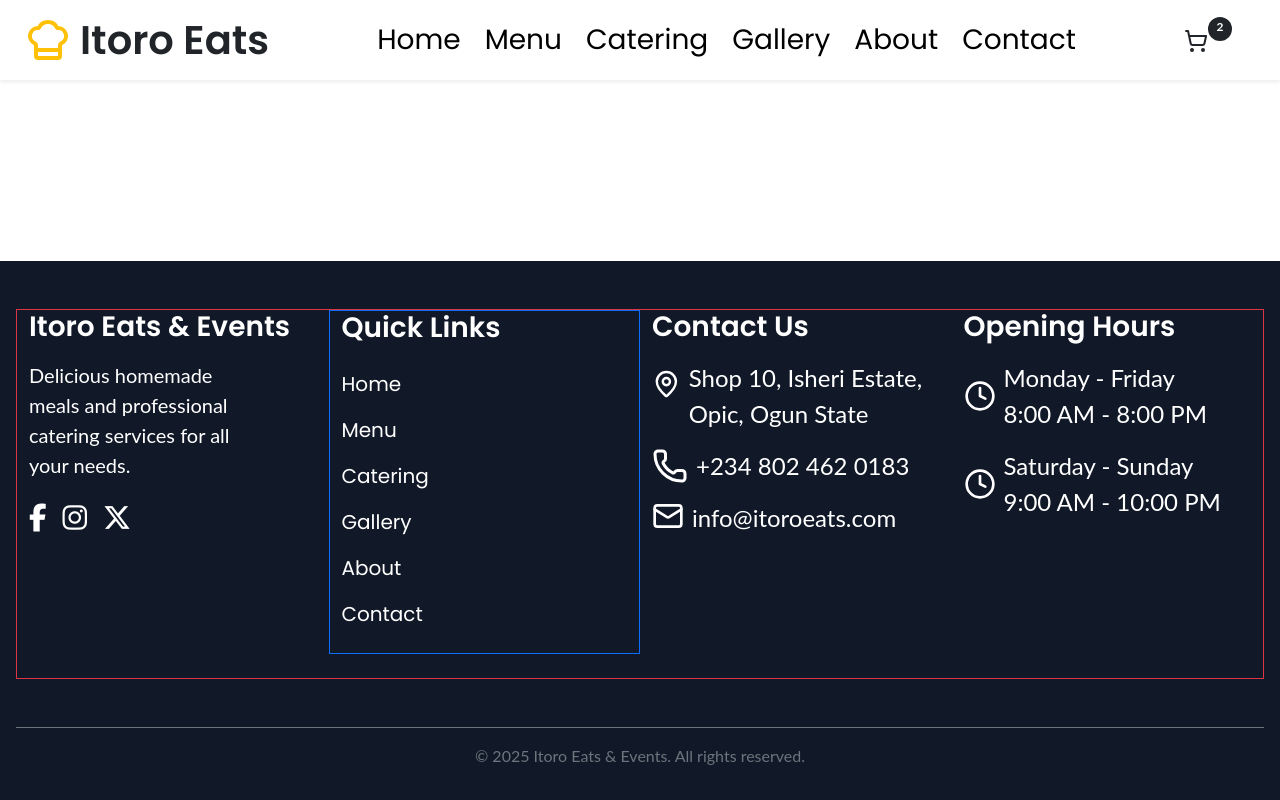
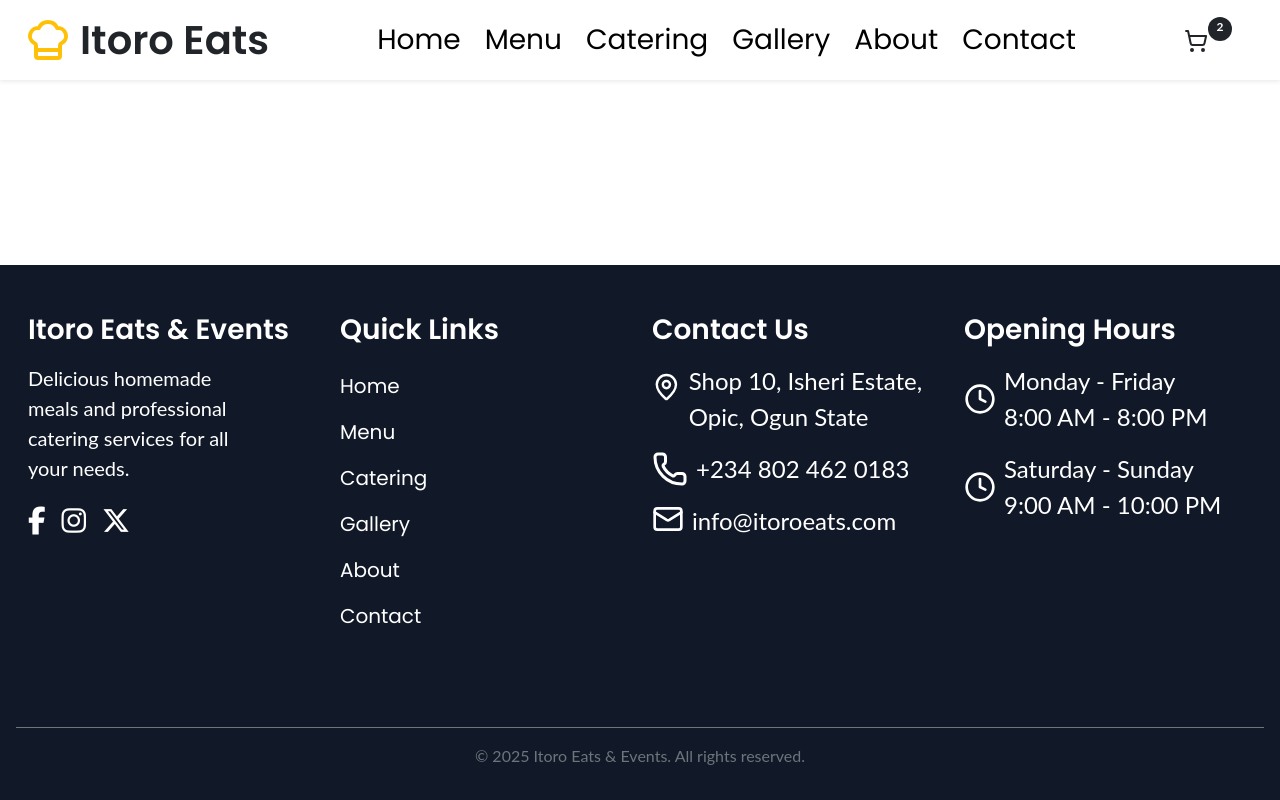
Before and after one commit to EmmanuelOnyekachi21/ItoroBlessingCateringSiteREACT, a React (Vite) app in the folder catering-frontend/: page / in a window 1280 px wide. Built offline with nearby package versions, Linux system fonts and the light colour scheme.

Commit message:
feat: Removed outlines

```diff
--- a/catering-frontend/src/components/ui/Footer.jsx
+++ b/catering-frontend/src/components/ui/Footer.jsx
@@ -6,7 +6,7 @@ const Footer = () => {
   return (
     <footer className='text-white pt-5 pb-3' style={{ backgroundColor: '#111827' }}>
       <div className="px-3">
-        <div className="row mx-auto border border-danger">
+        <div className="row mx-auto">
 
           {/* Itoro Eats and Events */}
           <div className="col-12 col-md-6 mb-4 col-lg-3">
@@ -28,7 +28,7 @@ const Footer = () => {
           </div>
 
           {/* Quick Links */}
-          <div className="col-12 col-md-6 col-lg-3 mb-4 border border-primary">
+          <div className="col-12 col-md-6 col-lg-3 mb-4">
             <h3 className='poppins-bold mb-3 text-start'>Quick Links</h3>
             <div className="mb-3 text-start">
               <ul className="navbar-nav fs-5 d-flex flex-column text-white">
--- a/catering-frontend/src/components/ui/NavBar.jsx
+++ b/catering-frontend/src/components/ui/NavBar.jsx
@@ -74,7 +74,7 @@ const NavBar = () => {
             {/* Dropdown for small screens */}
             {isDropdownOpen && (
                 <div ref={dropdownRef} className={`${styles.dropdownMenu} d-lg-none`}>
-                    <ul className="navbar-nav fs-3 d-flex flex-column">
+                    <ul className="navbar-nav fs-3 d-flex mb-4 flex-column">
                         <NavBarLinks/>
                     </ul>
                 </div>
```
